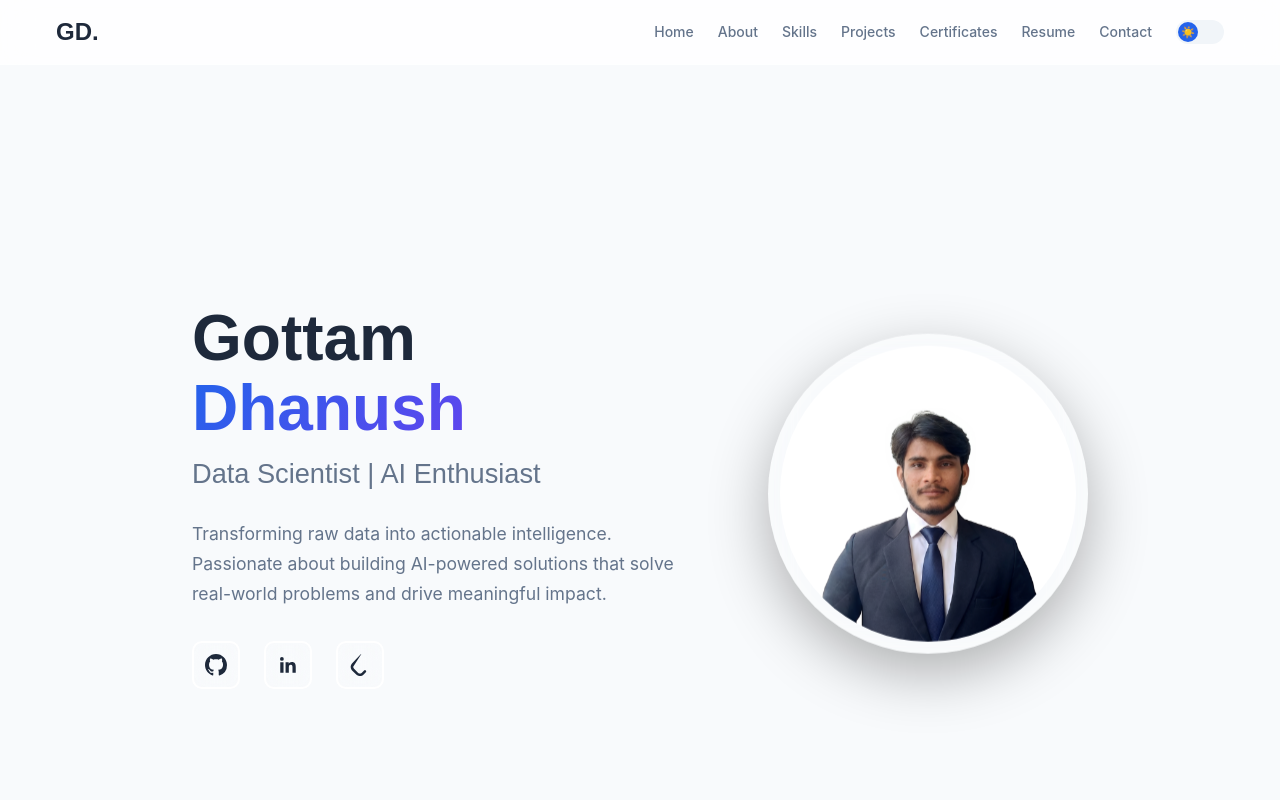
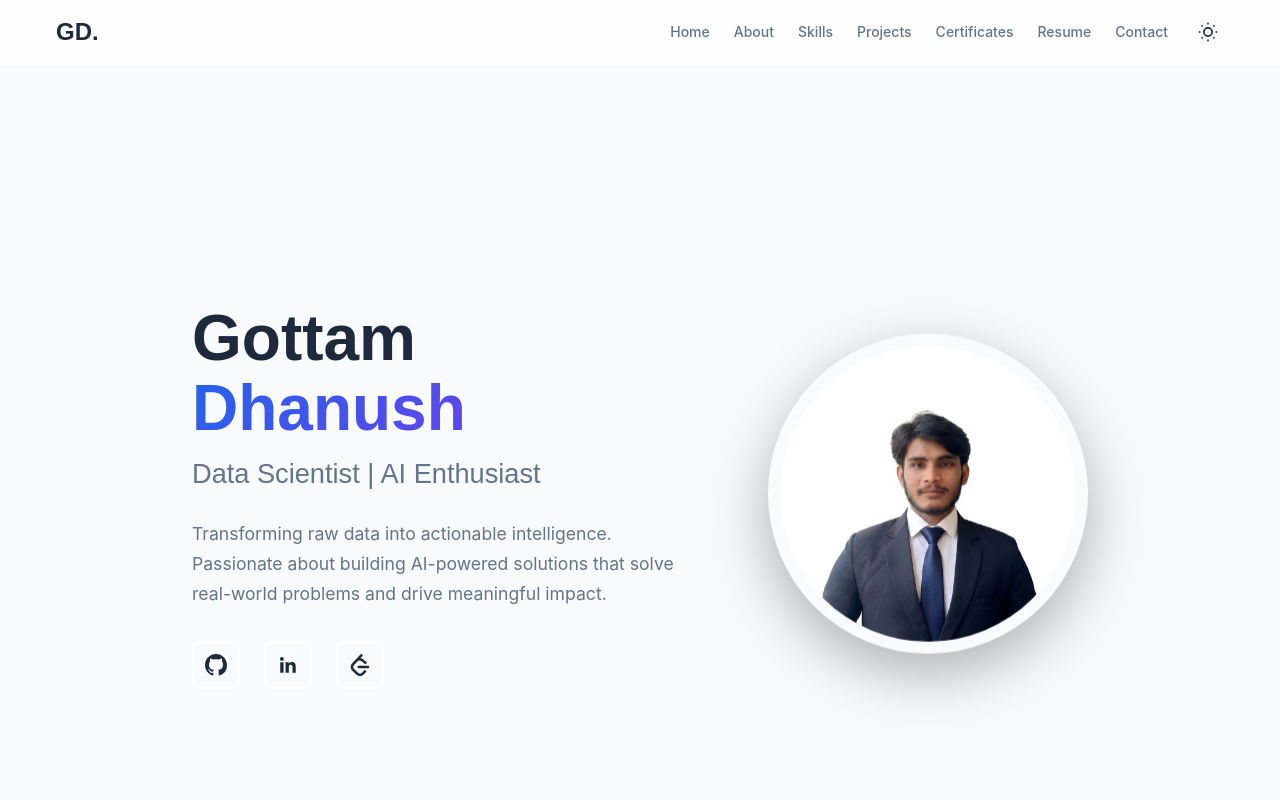
Before and after one commit to dhanushgottam/personalportfoliodhanush, a plain HTML site: page index.html in a window 1280 px wide. Shown: the top 800 px of the page. Drawn offline with Linux system fonts and the light colour scheme; a web font is replaced by a local one.

Commit message:
fourth commit

```diff
--- a/index.html
+++ b/index.html
@@ -28,9 +28,22 @@
         <a href="#contact">Contact</a>
       </div>
       <div class="nav-right">
-        <button class="theme-toggle" id="themeToggle" aria-label="Toggle theme">
-          <span class="toggle-thumb" id="toggleThumb">☀️</span>
-        </button>
+<button class="theme-toggle" id="themeToggle" aria-label="Toggle theme" title="Toggle theme">
+  <svg class="theme-icon sun-icon" viewBox="0 0 24 24" width="20" height="20" stroke-width="2" stroke="currentColor" fill="none">
+    <circle cx="12" cy="12" r="5"></circle>
+    <line x1="12" y1="1" x2="12" y2="3"></line>
+    <line x1="12" y1="21" x2="12" y2="23"></line>
+    <line x1="4.22" y1="4.22" x2="5.64" y2="5.64"></line>
+    <line x1="18.36" y1="18.36" x2="19.78" y2="19.78"></line>
+    <line x1="1" y1="12" x2="3" y2="12"></line>
+    <line x1="21" y1="12" x2="23" y2="12"></line>
+    <line x1="4.22" y1="19.78" x2="5.64" y2="18.36"></line>
+    <line x1="18.36" y1="5.64" x2="19.78" y2="4.22"></line>
+  </svg>
+  <svg class="theme-icon moon-icon" viewBox="0 0 24 24" width="20" height="20" stroke-width="2" stroke="currentColor" fill="none">
+    <path d="M21 12.79A9 9 0 1 1 11.21 3 7 7 0 0 0 21 12.79z"></path>
+  </svg>
+</button>
         <button class="hamburger" id="hamburger" aria-label="Menu">
           <svg width="24" height="24" viewBox="0 0 24 24" fill="none" stroke="currentColor" stroke-width="2">
             <path id="hamburgerPath" d="M3 6h18M3 12h18M3 18h18" />
@@ -85,8 +98,8 @@
         </a>
 
         <a href="https://leetcode.com/" target="_blank" aria-label="LeetCode">
-          <svg viewBox="0 0 24 24">
-            <path d="M13.483 0a1.374 1.374 0 0 0-.961.438L7.116 6.226l-3.854 4.126a5.266 5.266 0 0 0-1.209 2.104 5.35 5.35 0 0 0-.125.513 5.527 5.527 0 0 0 .062 2.362 5.83 5.83 0 0 0 .349 1.017 5.938 5.938 0 0 0 1.271 1.818l4.277 4.193.039.038c2.248 2.165 5.852 2.133 8.063-.074l2.396-2.392c.54-.54.54-1.414.003-1.955a1.378 1.378 0 0 0-1.951-.003l-2.396 2.392a3.021 3.021 0 0 1-4.205.038l-.02-.019-4.276-4.193c-.652-.64-.972-1.469-.948-2.263z"/>
+          <svg viewBox="0 0 24 24" fill="currentColor" width="22" height="22">
+            <path d="M13.483 0a1.374 1.374 0 0 0-.961 .438L7.116 6.226l-3.854 4.126a5.266 5.266 0 0 0-1.209 2.104 5.35 5.35 0 0 0-.125 .513 5.527 5.527 0 0 0 .062 2.362 5.83 5.83 0 0 0 .349 1.017 5.938 5.938 0 0 0 1.271 1.818l4.277 4.193 .039 .038c2.248 2.165 5.852 2.133 8.063-.074l2.396-2.392c.54-.54 .54-1.414 .003-1.955a1.378 1.378 0 0 0-1.951-.003l-2.396 2.392a3.021 3.021 0 0 1-4.205 .038l-.02-.019-4.276-4.193c-.652-.64-.972-1.469-.948-2.263a2.68 2.68 0 0 1 .066-.523 2.545 2.545 0 0 1 .619-1.164L9.13 8.114c1.058-1.134 3.204-1.27 4.43-.278l3.501 2.831c.593 .48 1.461 .387 1.94-.207a1.384 1.384 0 0 0-.207-1.943l-3.5-2.831c-.8-.647-1.766-1.045-2.774-1.202l2.015-2.158A1.384 1.384 0 0 0 13.483 0zm-2.866 12.815a1.38 1.38 0 0 0-1.38 1.382 1.38 1.38 0 0 0 1.38 1.382H20.79a1.38 1.38 0 0 0 1.38-1.382 1.38 1.38 0 0 0-1.38-1.382z"/>
           </svg>
         </a>
 
@@ -109,10 +122,9 @@
       <div class="glass-card about-card fade-in">
         <h2 class="section-title">About <span class="gradient-text">Me</span></h2>
         <div class="about-text">
-          <p>I'm a passionate Data Scientist with a deep curiosity for uncovering patterns hidden within data. Currently pursuing my B.Tech in Computer Science with a specialization in Data Science, I combine academic knowledge with hands-on project experience.</p>
-          <p>My core strength lies in Python and its rich ecosystem — from Pandas and NumPy for data wrangling to Scikit-learn and TensorFlow for building predictive models. I enjoy the entire ML pipeline, from data cleaning to model deployment.</p>
-          <p>I'm actively exploring the frontiers of Generative AI, Natural Language Processing, and Computer Vision. These fields excite me because they represent the cutting edge of what's possible with artificial intelligence.</p>
-          <p>My goal is to create scalable, intelligent solutions that bridge the gap between complex data and real-world decision-making, making technology more accessible and impactful.</p>
+          <p>I am a passionate Data Scientist driven by curiosity to uncover meaningful patterns in data. Currently pursuing a B.Tech in Computer Science with a specialization in Data Science, I combine strong academic knowledge with hands-on project experience.</p>
+          <p>My core expertise lies in Python and its data ecosystem, including Pandas, NumPy, Scikit-learn, and TensorFlow. I enjoy working across the full machine learning pipeline, from data preprocessing to building and deploying predictive models.</p>
+          <p>I am also curious about web development, exploring both front-end and back-end technologies. Along with interests in Generative AI, NLP, and Computer Vision, my goal is to build scalable, intelligent solutions that create real-world impact.</p>
         </div>
       </div>
     </div>
--- a/script.js
+++ b/script.js
@@ -13,11 +13,10 @@ document.querySelector('a[download]').addEventListener('click', function(e) {
 });
 
 const themeToggle = document.getElementById("themeToggle");
-const toggleThumb = document.getElementById("toggleThumb");
 
 function applyTheme(dark) {
   html.classList.toggle("dark", dark);
-  toggleThumb.textContent = dark ? "🌙" : "☀️";
+  themeToggle.classList.toggle("dark-icon", dark);
   localStorage.setItem("theme", dark ? "dark" : "light");
 }
 
--- a/style.css
+++ b/style.css
@@ -180,19 +180,27 @@ img { max-width: 100%; }
   flex-shrink: 0; /* 🔥 prevents squeezing */
 }
 .theme-toggle {
-  position: relative; width: 3rem; height: 1.5rem;
-  border-radius: 9999px; background: var(--muted);
-  border: none; cursor: pointer; transition: background 0.3s;
+  width: 2rem; height: 2rem;
+  border: none; background: none;
+  cursor: pointer; padding: 0;
+  display: flex; align-items: center; justify-content: center;
+  color: var(--foreground);
+  border-radius: 4px;
+  transition: all 0.3s cubic-bezier(0.4, 0, 0.2, 1);
 }
-.toggle-thumb {
-  position: absolute; top: 2px; left: 2px;
-  width: 1.25rem; height: 1.25rem;
-  border-radius: 50%; background: var(--primary);
-  display: flex; align-items: center; justify-content: center;
-  font-size: 0.7rem;
-  transition: transform 0.3s;
+.theme-toggle:hover {
+  color: var(--primary); transform: scale(1.1);
 }
-.dark .toggle-thumb { transform: translateX(1.5rem); }
+
+.theme-icon {
+  position: absolute; width: 20px; height: 20px;
+  opacity: 0; transform: scale(0.8);
+  transition: all 0.3s cubic-bezier(0.4, 0, 0.2, 1);
+}
+.sun-icon { opacity: 1; }
+.dark .sun-icon { opacity: 0; transform: scale(0.8) rotate(90deg); }
+.dark .moon-icon { opacity: 1; transform: scale(1); }
+.sun-icon { transform: scale(1); }
 .hamburger {
   display: none; background: none; border: none;
   color: var(--foreground); cursor: pointer;
@@ -723,24 +731,28 @@ img { max-width: 100%; }
   max-height: 5.2rem;
   aspect-ratio: 1;
   border-radius: 50%;
-  background: rgba(30,41,59,0.95);
-  border: 2px solid #333;
+  background: rgba(0,0,0,0.85);
+  border: 2px solid rgba(255,255,255,0.2);
   backdrop-filter: blur(25px);
   display: flex;
   align-items: center;
   justify-content: center;
   transition: all 0.4s cubic-bezier(0.34, 1.56, 0.64, 1);
   z-index: 10;
-  box-shadow: 0 12px 40px rgba(0,0,0,0.3);
+  box-shadow: 0 12px 40px rgb(0,0,0.3);
 }
 .dark .project-github {
   background: rgba(255,255,255,0.15);
-  border-color: #666;
+  border-color: rgba(255,255,255,0.3);
 }
 .project-github svg {
   width: 1.9rem;
   height: 1.9rem;
   flex-shrink: 0;
+  filter: brightness(0) invert(1);
+}
+.dark .project-github svg {
+  filter: brightness(0) invert(1);
 }
 .project-card::before {
   content: '';
```
